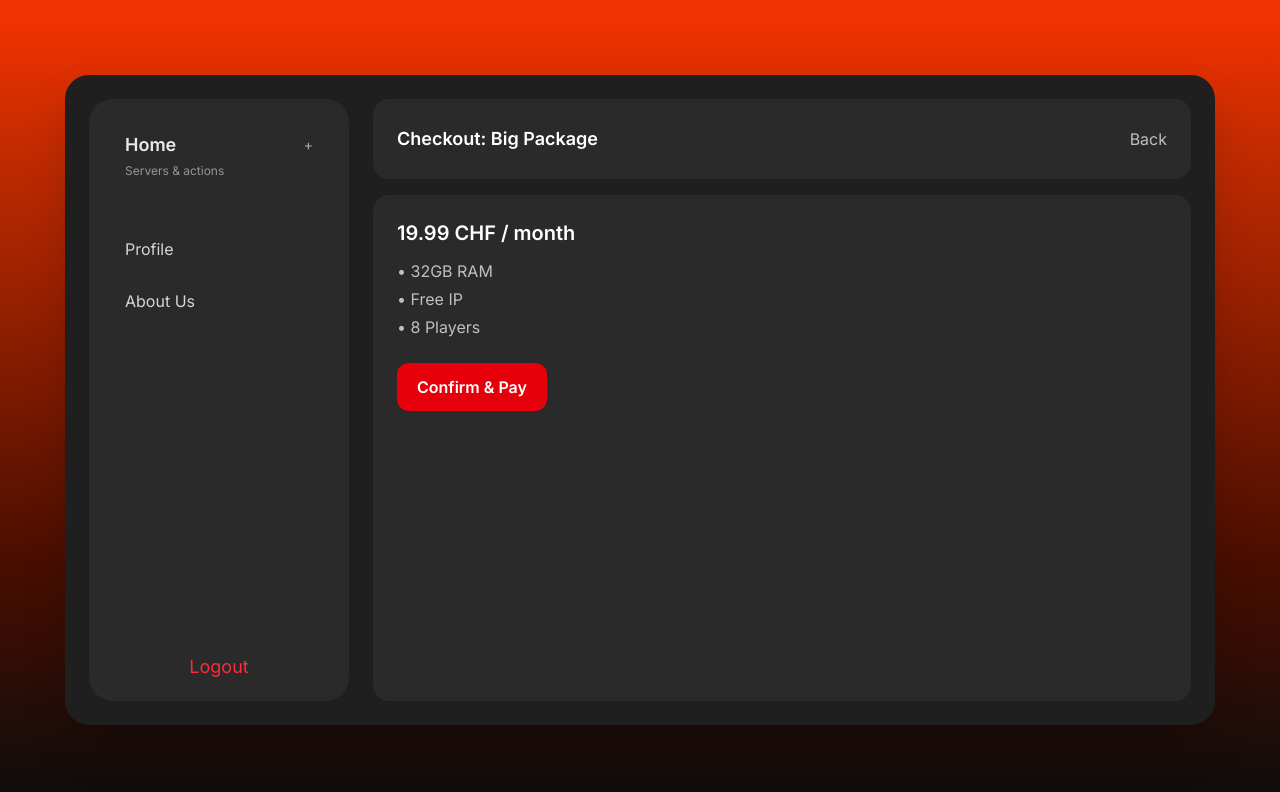
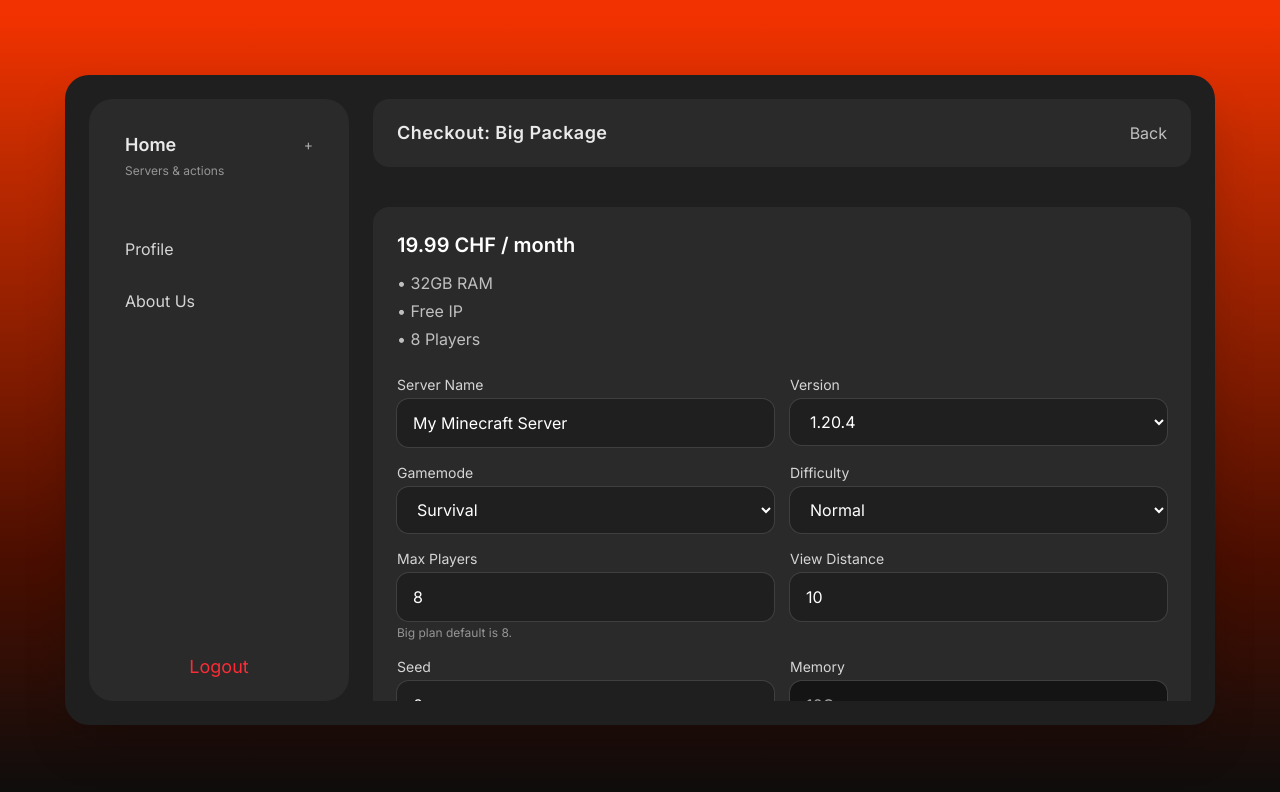
Before and after one commit to MindsofD23b/Frontend, a Next.js app: page /home/checkout-big in a window 1280 px wide. Shown: the top 792 px of the page. Built offline with nearby package versions, Linux system fonts and the light colour scheme; no server answers.

Commit message:
Did the big package like with what you can edit and everyhting

```diff
--- a/app/home/add-server/page.tsx
+++ b/app/home/add-server/page.tsx
@@ -151,7 +151,7 @@ export default function AddServerPage() {
           "Best for a small friend group. Simple, stable, and cheap – perfect for survival worlds.",
         priceLabel: "9.99 CHF",
         onClick: () =>
-          router.push("https://buy.stripe.com/test_bJe7sKcwHfMU4S8b098Vi00"),
+          router.push("https://buy.stripe.com/test_bJe14m9kvgQY0BS2tD8Vi02"),
         specs: [
           { label: "RAM", value: "16 GB" },
           { label: "CPU", value: "2 vCores" },
--- a/app/home/checkout-big/page.tsx
+++ b/app/home/checkout-big/page.tsx
@@ -1,30 +1,101 @@
 "use client";
 
+import { apiFetch } from "@/app/service/apiClient";
 import Link from "next/link";
 import { useRouter } from "next/navigation";
+import { useState } from "react";
 
 export default function CheckoutBigPage() {
   const router = useRouter();
 
-  const goPayment = () => {
-    localStorage.setItem("selectedPlan", "big");
-    router.push("/home/payment");
+  // BIG package defaults (you can change these)
+  const [serverName, setServerName] = useState("My Minecraft Server");
+  const [version, setVersion] = useState("1.20.4");
+  const [mode, setMode] = useState<"survival" | "creative" | "adventure">("survival");
+  const [difficulty, setDifficulty] = useState<"peaceful" | "easy" | "normal" | "hard">("normal");
+  const [maxPlayers, setMaxPlayers] = useState(8); // big plan says 8 players
+  const [viewDistance, setViewDistance] = useState(10);
+
+  const [pvp, setPvp] = useState(true);
+  const [onlineMode, setOnlineMode] = useState(true);
+  const [enableWhitelist, setEnableWhitelist] = useState(true);
+  const [whitelistText, setWhitelistText] = useState("Blackpatrickstar"); // comma separated
+  const [seed, setSeed] = useState<string>("0");
+
+  const memory = "16G"; // BIG plan memory fixed
+  const eula = true;
+
+  const [loading, setLoading] = useState(false);
+  const [error, setError] = useState<string | null>(null);
+
+  const goPayment = async () => {
+    setLoading(true);
+    setError(null);
+
+    // turn "a,b,c" into ["a","b","c"]
+    const whitelist = enableWhitelist
+      ? whitelistText
+          .split(",")
+          .map((x) => x.trim())
+          .filter(Boolean)
+      : [];
+
+    // seed must be number (your backend expects number)
+    const seedNumber = Number(seed);
+    const safeSeed = Number.isFinite(seedNumber) ? seedNumber : 0;
+
+    try {
+      const res = await apiFetch("/api/servers", {
+        method: "POST",
+        headers: { "Content-Type": "application/json" },
+        credentials: "include",
+        body: JSON.stringify({
+          serverName,
+          eula,
+          version,
+          mode,
+          difficulty,
+          maxPlayers,
+          viewDistance,
+          pvp,
+          enableWhiteList: enableWhitelist,
+          whitelist,
+          onlineMode,
+          seed: safeSeed,
+          memory, // fixed by plan
+        }),
+      });
+
+      // if your apiFetch already throws on non-2xx, this is enough
+      // otherwise you can check res.ok or read JSON depending on your apiFetch implementation
+
+      // Example: redirect after creation
+      router.push("/home/servers");
+    } catch (err: any) {
+      setError(err?.message ?? "Failed to create server.");
+    } finally {
+      setLoading(false);
+    }
   };
 
   return (
     <div className="h-full flex flex-col gap-4">
       {/* HEADER */}
-      <div className="h-auto sm:h-20 rounded-2xl bg-[#2A2A2A] px-4 sm:px-6 py-4 sm:py-0 flex flex-col sm:flex-row sm:items-center sm:justify-between gap-2">
-        <div className="text-white text-base sm:text-lg font-semibold">
+      <div className="relative rounded-2xl bg-[#2A2A2A] px-4 sm:px-6 py-4 sm:py-5 mb-4 sm:mb-6">
+  <div className="flex flex-col sm:flex-row sm:items-center sm:justify-between gap-2">
+    {/* Title */}
+    <div className="text-white/90 text-base sm:text-lg font-semibold tracking-wide">
       Checkout: Big Package
     </div>
 
+    {/* Back link */}
     <Link
+      href="/home/add-server"
       className="text-white/70 hover:text-white text-sm sm:text-base"
-          href="/home/add-server"
     >
       Back
     </Link>
+  </div>
 </div>
 
       {/* CONTENT */}
@@ -39,13 +110,167 @@ export default function CheckoutBigPage() {
           <div>• 8 Players</div>
         </div>
 
+        {/* SETTINGS */}
+        <div className="mt-6 grid grid-cols-1 md:grid-cols-2 gap-4">
+          {/* Server Name */}
+          <div>
+            <label className="block text-white/80 text-sm mb-1">Server Name</label>
+            <input
+              value={serverName}
+              onChange={(e) => setServerName(e.target.value)}
+              className="w-full rounded-xl bg-[#1f1f1f] ring-1 ring-white/10 px-4 py-3 text-white outline-none"
+              placeholder="My Minecraft Server"
+            />
+          </div>
+
+          {/* Version */}
+          <div>
+            <label className="block text-white/80 text-sm mb-1">Version</label>
+            <select
+              value={version}
+              onChange={(e) => setVersion(e.target.value)}
+              className="w-full rounded-xl bg-[#1f1f1f] ring-1 ring-white/10 px-4 py-3 text-white outline-none"
+            >
+              <option value="1.20.4">1.20.4</option>
+              <option value="1.21">1.21</option>
+              <option value="1.19.4">1.19.4</option>
+            </select>
+          </div>
+
+          {/* Mode */}
+          <div>
+            <label className="block text-white/80 text-sm mb-1">Gamemode</label>
+            <select
+              value={mode}
+              onChange={(e) => setMode(e.target.value as any)}
+              className="w-full rounded-xl bg-[#1f1f1f] ring-1 ring-white/10 px-4 py-3 text-white outline-none"
+            >
+              <option value="survival">Survival</option>
+              <option value="creative">Creative</option>
+              <option value="adventure">Adventure</option>
+            </select>
+          </div>
+
+          {/* Difficulty */}
+          <div>
+            <label className="block text-white/80 text-sm mb-1">Difficulty</label>
+            <select
+              value={difficulty}
+              onChange={(e) => setDifficulty(e.target.value as any)}
+              className="w-full rounded-xl bg-[#1f1f1f] ring-1 ring-white/10 px-4 py-3 text-white outline-none"
+            >
+              <option value="peaceful">Peaceful</option>
+              <option value="easy">Easy</option>
+              <option value="normal">Normal</option>
+              <option value="hard">Hard</option>
+            </select>
+          </div>
+
+          {/* Max Players */}
+          <div>
+            <label className="block text-white/80 text-sm mb-1">Max Players</label>
+            <input
+              type="number"
+              min={1}
+              max={64}
+              value={maxPlayers}
+              onChange={(e) => setMaxPlayers(Number(e.target.value))}
+              className="w-full rounded-xl bg-[#1f1f1f] ring-1 ring-white/10 px-4 py-3 text-white outline-none"
+            />
+            <div className="text-xs text-white/50 mt-1">Big plan default is 8.</div>
+          </div>
+
+          {/* View Distance */}
+          <div>
+            <label className="block text-white/80 text-sm mb-1">View Distance</label>
+            <input
+              type="number"
+              min={2}
+              max={32}
+              value={viewDistance}
+              onChange={(e) => setViewDistance(Number(e.target.value))}
+              className="w-full rounded-xl bg-[#1f1f1f] ring-1 ring-white/10 px-4 py-3 text-white outline-none"
+            />
+          </div>
+
+          {/* Seed */}
+          <div>
+            <label className="block text-white/80 text-sm mb-1">Seed</label>
+            <input
+              value={seed}
+              onChange={(e) => setSeed(e.target.value)}
+              className="w-full rounded-xl bg-[#1f1f1f] ring-1 ring-white/10 px-4 py-3 text-white outline-none"
+              placeholder="0"
+            />
+          </div>
+
+          {/* Memory (read only) */}
+          <div>
+            <label className="block text-white/80 text-sm mb-1">Memory</label>
+            <input
+              value={memory}
+              readOnly
+              className="w-full rounded-xl bg-[#141414] ring-1 ring-white/10 px-4 py-3 text-white/60 outline-none cursor-not-allowed"
+            />
+          </div>
+        </div>
+
+        {/* Toggles */}
+        <div className="mt-6 space-y-3">
+          <Toggle label="PvP" checked={pvp} onChange={setPvp} />
+          <Toggle label="Online Mode (cracked = OFF)" checked={onlineMode} onChange={setOnlineMode} />
+          <Toggle label="Enable Whitelist" checked={enableWhitelist} onChange={setEnableWhitelist} />
+
+          {enableWhitelist && (
+            <div className="mt-2">
+              <label className="block text-white/80 text-sm mb-1">Whitelist (comma separated)</label>
+              <input
+                value={whitelistText}
+                onChange={(e) => setWhitelistText(e.target.value)}
+                className="w-full rounded-xl bg-[#1f1f1f] ring-1 ring-white/10 px-4 py-3 text-white outline-none"
+                placeholder="Steve, Alex, Blackpatrickstar"
+              />
+            </div>
+          )}
+        </div>
+
+        {/* Error */}
+        {error && (
+          <div className="mt-4 rounded-xl bg-red-500/15 ring-1 ring-red-500/30 px-4 py-3 text-red-200 text-sm">
+            {error}
+          </div>
+        )}
+
         <button
           onClick={goPayment}
-          className="mt-6 w-full sm:w-auto rounded-xl bg-red-600 px-5 py-3 font-semibold text-white hover:bg-red-500 transition"
+          disabled={loading}
+          className="mt-6 w-full sm:w-auto rounded-xl bg-red-600 px-5 py-3 font-semibold text-white hover:bg-red-500 transition disabled:opacity-60 disabled:cursor-not-allowed"
         >
-          Confirm & Pay
+          {loading ? "Creating..." : "Create Server"}
         </button>
       </div>
     </div>
   );
 }
+
+function Toggle({
+  label,
+  checked,
+  onChange,
+}: {
+  label: string;
+  checked: boolean;
+  onChange: (v: boolean) => void;
+}) {
+  return (
+    <label className="flex items-center justify-between gap-3 rounded-xl bg-[#1f1f1f] ring-1 ring-white/10 px-4 py-3">
+      <span className="text-white/80">{label}</span>
+      <input
+        type="checkbox"
+        checked={checked}
+        onChange={(e) => onChange(e.target.checked)}
+        className="h-5 w-5"
+      />
+    </label>
+  );
+}
--- a/app/login/page.tsx
+++ b/app/login/page.tsx
@@ -17,7 +17,7 @@ export default function LoginPage() {
     setError("");
 
     try {
-      const res = await apiFetch("/auth/login", {
+      const res = await apiFetch("/api/auth/login", {
         method: "POST",
         body: JSON.stringify({ email, password }),
       });
```
Lines whose indentation alone changed are shown as unchanged.
